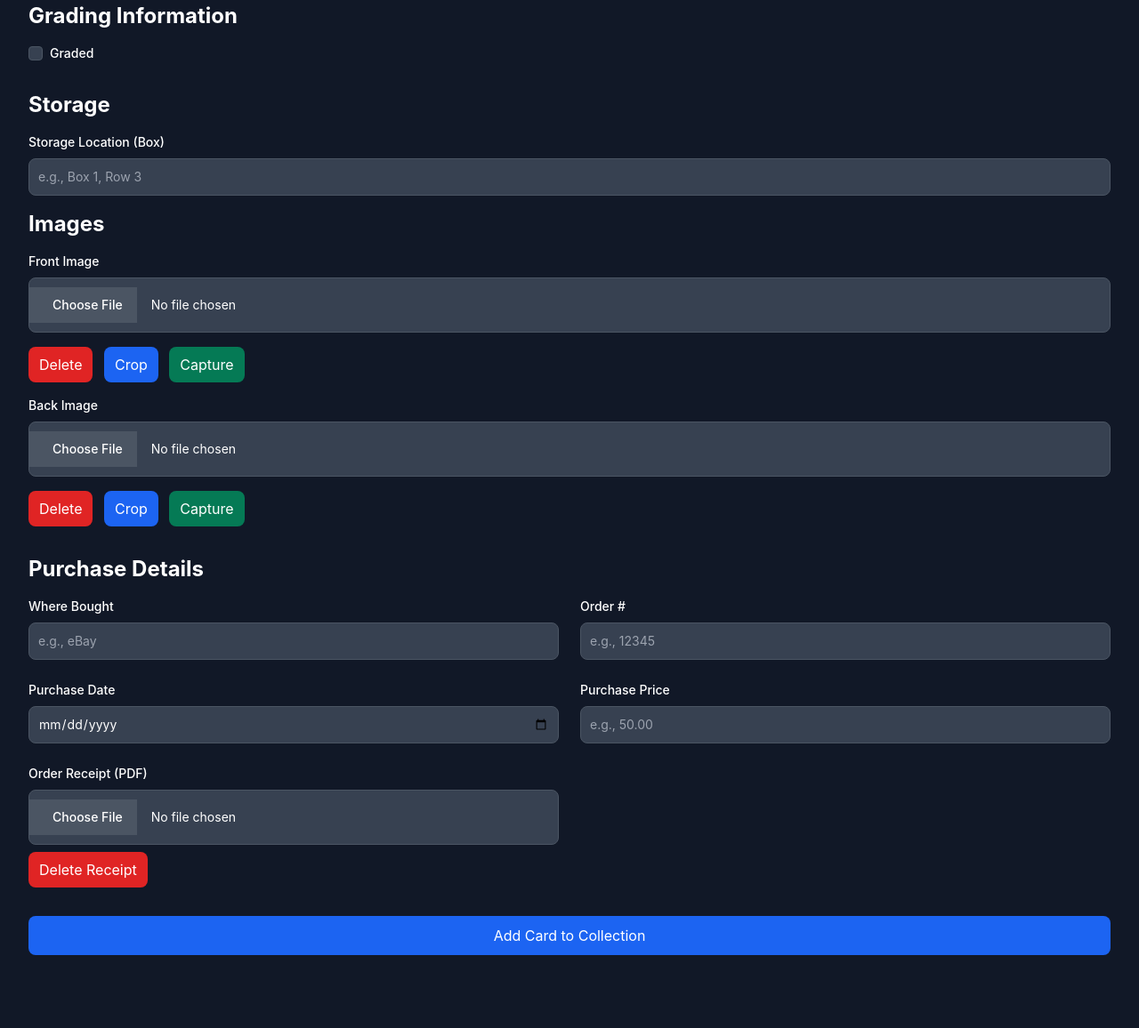
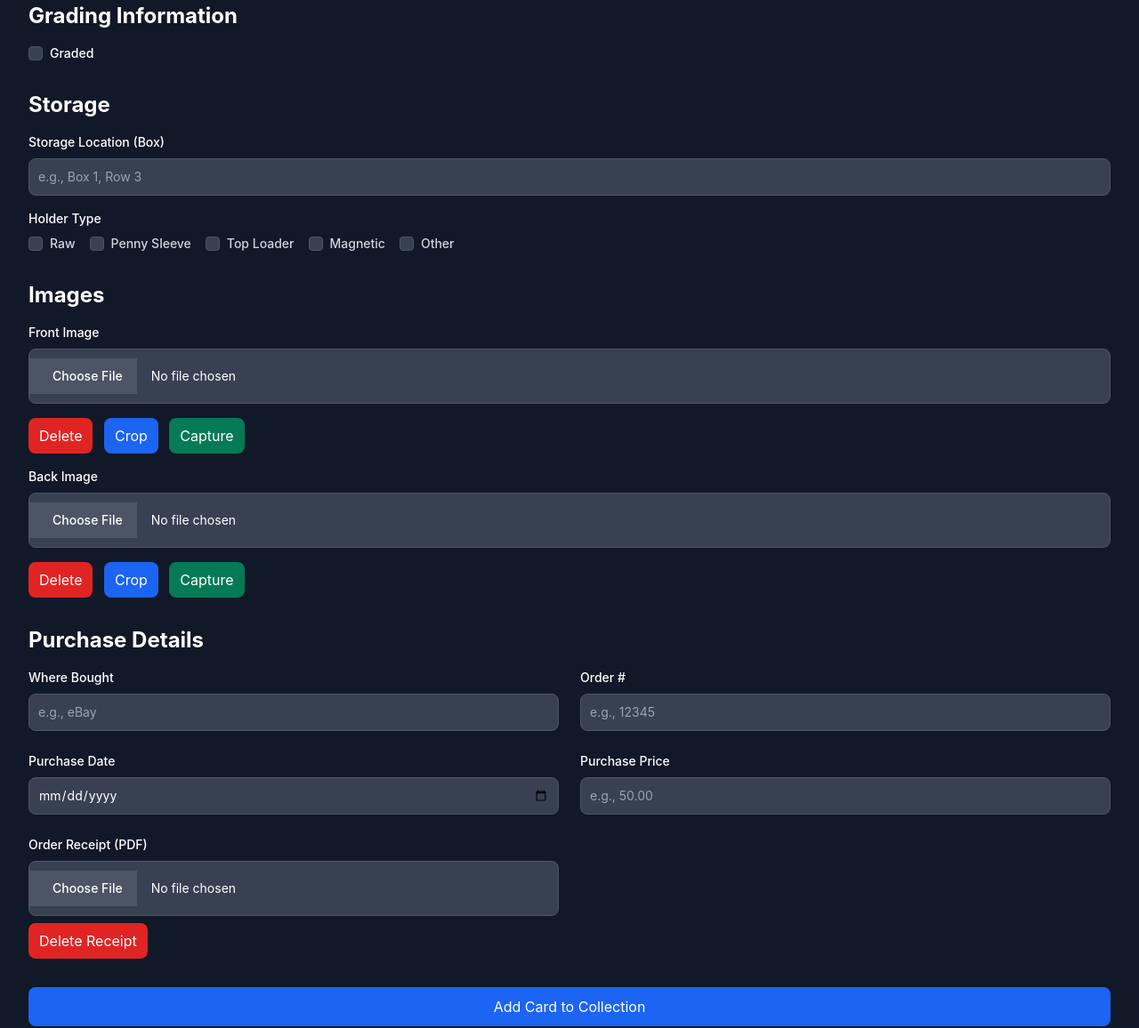
Before and after one commit to vinnyNC/cardCollector, a Django app: page / in a window 1280 px wide. Shown: the part 716-1872 px from the top of the page at 89% size. Before the commit the page ends 1790 px from the top, so only its background shows below. Run offline with Django 5.2, Linux system fonts and the light colour scheme; some libraries are stand-ins or nearby versions.

Commit message:
Refactor and enhance grading and input sections in UI
Reorganized grading fields and sub-grades for better structure and readability. Added "Holder Type" checkboxes for improved user selection and streamlined input elements. Adjusted styling and labels for consistency and clarity across the interface.

```diff
--- a/templates/index.html
+++ b/templates/index.html
@@ -183,8 +183,10 @@
                                onclick="toggleGradingFields(this)"> <label for="graded"
                                                                            class="ml-2 text-sm font-medium text-gray-900 dark:text-white">Graded</label>
                     </div>
+                    <!-- Grading Input Fields -->
                     <div id="gradingFields" class="hidden space-y-4 ml-6">
                         <div>
+                            <!-- Grading Company -->
                             <label for="gradingCompany"
                                    class="block mb-2 text-sm font-medium text-gray-900 dark:text-white">Grading
                                 Company</label> <select id="gradingCompany" name="gradingCompany"
@@ -197,6 +199,7 @@
                         </select>
                         </div>
                         <div>
+                            <!-- Graded Value -->
                             <label for="gradedValue"
                                    class="block mb-2 text-sm font-medium text-gray-900 dark:text-white">Graded
                                 Value</label>
@@ -236,7 +239,7 @@
                                     <option value="1">1 Poor</option>
                                 </optgroup>
 
-                                <!-- Raw Card -->
+                                <!-- Others -->
                                 <optgroup label="Other">
                                     <option value="altered">Altered</option>
                                     <option value="authentic">Authentic</option>
@@ -246,6 +249,7 @@
                         </div>
                         <div class="space-y-4">
                             <div class="flex items-center">
+                                <!-- Sub Grades -->
                                 <input type="checkbox" id="cardSubGrades" name="cardSubGrades"
                                        class="w-4 h-4 text-blue-600 bg-gray-100 border-gray-300 rounded focus:ring-blue-500 dark:bg-gray-700 dark:border-gray-600"
                                        onclick="toggleField('cardSubGradesDetailContainer', this)"> <label
@@ -254,7 +258,7 @@
                             </div>
                             <!-- Centering Sub Grade -->
                             <div id="cardSubGradesDetailContainer" class="hidden ml-6">
-                                <div>
+                                <div class="space-y-4">
                                     <label for="cardSubGradesCentering"
                                            class="block mb-2 text-sm font-medium text-gray-900 dark:text-white">
                                         Centering
@@ -278,7 +282,7 @@
                                     </select>
                                 </div>
                                 <!-- Corners Sub Grade -->
-                                <div>
+                                <div class="space-y-4">
                                     <label for="cardSubGradesCorners"
                                            class="block mb-2 text-sm font-medium text-gray-900 dark:text-white">
                                         Corners
@@ -302,7 +306,7 @@
                                     </select>
                                 </div>
                                 <!-- Edges Sub Grade -->
-                                <div>
+                                <div class="space-y-4">
                                     <label for="cardSubGradesEdges"
                                            class="block mb-2 text-sm font-medium text-gray-900 dark:text-white">
                                         Edges
@@ -326,7 +330,7 @@
                                     </select>
                                 </div>
                                 <!-- Surface Sub Grade -->
-                                <div>
+                                <div class="space-y-4">
                                     <label for="cardSubGradesSurface"
                                            class="block mb-2 text-sm font-medium text-gray-900 dark:text-white">
                                         Surface
@@ -370,6 +374,48 @@
                             (Box)</label> <input type="text" id="storageLocation" name="storageLocation"
                                                  class="bg-gray-50 border border-gray-300 text-gray-900 text-sm rounded-lg focus:ring-blue-500 focus:border-blue-500 block w-full p-2.5 dark:bg-gray-700 dark:border-gray-600 dark:placeholder-gray-400 dark:text-white"
                                                  placeholder="e.g., Box 1, Row 3">
+                    </div>
+                    <div class="md:grid-cols-5">
+                        <div>
+                            <label class="block mb-2 text-sm font-medium text-gray-900 dark:text-white">Holder
+                                Type</label>
+                            <div class="flex flex-wrap gap-4">
+                                <div class="flex items-center">
+                                    <input id="holderTypeRaw" type="checkbox" name="holderType" value="Raw"
+                                           class="w-4 h-4 text-blue-600 bg-gray-100 border-gray-300 rounded focus:ring-blue-500 dark:focus:ring-blue-600 dark:ring-offset-gray-800 dark:bg-gray-700 dark:border-gray-600">
+                                    <label for="holderTypeRaw"
+                                           class="ml-2 text-sm font-medium text-gray-900 dark:text-gray-300">Raw</label>
+                                </div>
+                                <div class="flex items-center">
+                                    <input id="holderTypePennySleeve" type="checkbox" name="holderType"
+                                           value="Penny Sleeve"
+                                           class="w-4 h-4 text-blue-600 bg-gray-100 border-gray-300 rounded focus:ring-blue-500 dark:focus:ring-blue-600 dark:ring-offset-gray-800 dark:bg-gray-700 dark:border-gray-600">
+                                    <label for="holderTypePennySleeve"
+                                           class="ml-2 text-sm font-medium text-gray-900 dark:text-gray-300">Penny
+                                        Sleeve</label>
+                                </div>
+                                <div class="flex items-center">
+                                    <input id="holderTypeTopLoader" type="checkbox" name="holderType" value="Top Loader"
+                                           class="w-4 h-4 text-blue-600 bg-gray-100 border-gray-300 rounded focus:ring-blue-500 dark:focus:ring-blue-600 dark:ring-offset-gray-800 dark:bg-gray-700 dark:border-gray-600">
+                                    <label for="holderTypeTopLoader"
+                                           class="ml-2 text-sm font-medium text-gray-900 dark:text-gray-300">Top
+                                        Loader</label>
+                                </div>
+                                <div class="flex items-center">
+                                    <input id="holderTypeMagnetic" type="checkbox" name="holderType" value="Magnetic"
+                                           class="w-4 h-4 text-blue-600 bg-gray-100 border-gray-300 rounded focus:ring-blue-500 dark:focus:ring-blue-600 dark:ring-offset-gray-800 dark:bg-gray-700 dark:border-gray-600">
+                                    <label for="holderTypeMagnetic"
+                                           class="ml-2 text-sm font-medium text-gray-900 dark:text-gray-300">Magnetic</label>
+                                </div>
+                                <div class="flex items-center">
+                                    <input id="holderTypeOther" type="checkbox" name="holderType" value="Other"
+                                           class="w-4 h-4 text-blue-600 bg-gray-100 border-gray-300 rounded focus:ring-blue-500 dark:focus:ring-blue-600 dark:ring-offset-gray-800 dark:bg-gray-700 dark:border-gray-600">
+                                    <label for="holderTypeOther"
+                                           class="ml-2 text-sm font-medium text-gray-900 dark:text-gray-300">Other</label>
+                                </div>
+                            </div>
+                        </div>
+                    </div>
                 </div>
                 <div class="space-y-4">
                     <h2 class="text-2xl font-bold dark:text-white">Images</h2>
@@ -423,7 +469,6 @@
                         </div>
                     </div>
                 </div>
-                </div>
 
                 <!-- Purchase Details -->
                 <div class="space-y-4">
@@ -438,7 +483,8 @@
                         </div>
                         <div>
                             <label for="orderNumber"
-                                   class="block mb-2 text-sm font-medium text-gray-900 dark:text-white">Order #</label>
+                                   class="block mb-2 text-sm font-medium text-gray-900 dark:text-white">Order
+                                #</label>
                             <input type="text" id="orderNumber" name="orderNumber"
                                    class="bg-gray-50 border border-gray-300 text-gray-900 text-sm rounded-lg focus:ring-blue-500 focus:border-blue-500 block w-full p-2.5 dark:bg-gray-700 dark:border-gray-600 dark:placeholder-gray-400 dark:text-white"
                                    placeholder="e.g., 12345">
@@ -450,13 +496,15 @@
                                                     class="bg-gray-50 border border-gray-300 text-gray-900 text-sm rounded-lg focus:ring-blue-500 focus:border-blue-500 block w-full p-2.5 dark:bg-gray-700 dark:border-gray-600 dark:placeholder-gray-400 dark:text-white">
                         </div>
                         <div>
-                            <label for="valuePaid" class="block mb-2 text-sm font-medium text-gray-900 dark:text-white">Purchase
+                            <label for="valuePaid"
+                                   class="block mb-2 text-sm font-medium text-gray-900 dark:text-white">Purchase
                                 Price</label> <input type="number" id="valuePaid" name="valuePaid" step="0.01"
                                                      class="bg-gray-50 border border-gray-300 text-gray-900 text-sm rounded-lg focus:ring-blue-500 focus:border-blue-500 block w-full p-2.5 dark:bg-gray-700 dark:border-gray-600 dark:placeholder-gray-400 dark:text-white"
                                                      placeholder="e.g., 50.00">
                         </div>
                         <div>
-                            <label for="receipt" class="block mb-2 text-sm font-medium text-gray-900 dark:text-white">Order
+                            <label for="receipt"
+                                   class="block mb-2 text-sm font-medium text-gray-900 dark:text-white">Order
                                 Receipt (PDF)</label> <input type="file" id="receipt" name="receipt" accept=".pdf"
                                                              class="bg-gray-50 border border-gray-300 text-gray-900 text-sm rounded-lg focus:ring-blue-500 focus:border-blue-500 block w-full p-2.5 dark:bg-gray-700 dark:border-gray-600 dark:placeholder-gray-400 dark:text-white">
                             <button type="button"
```
Lines whose indentation alone changed are shown as unchanged.
